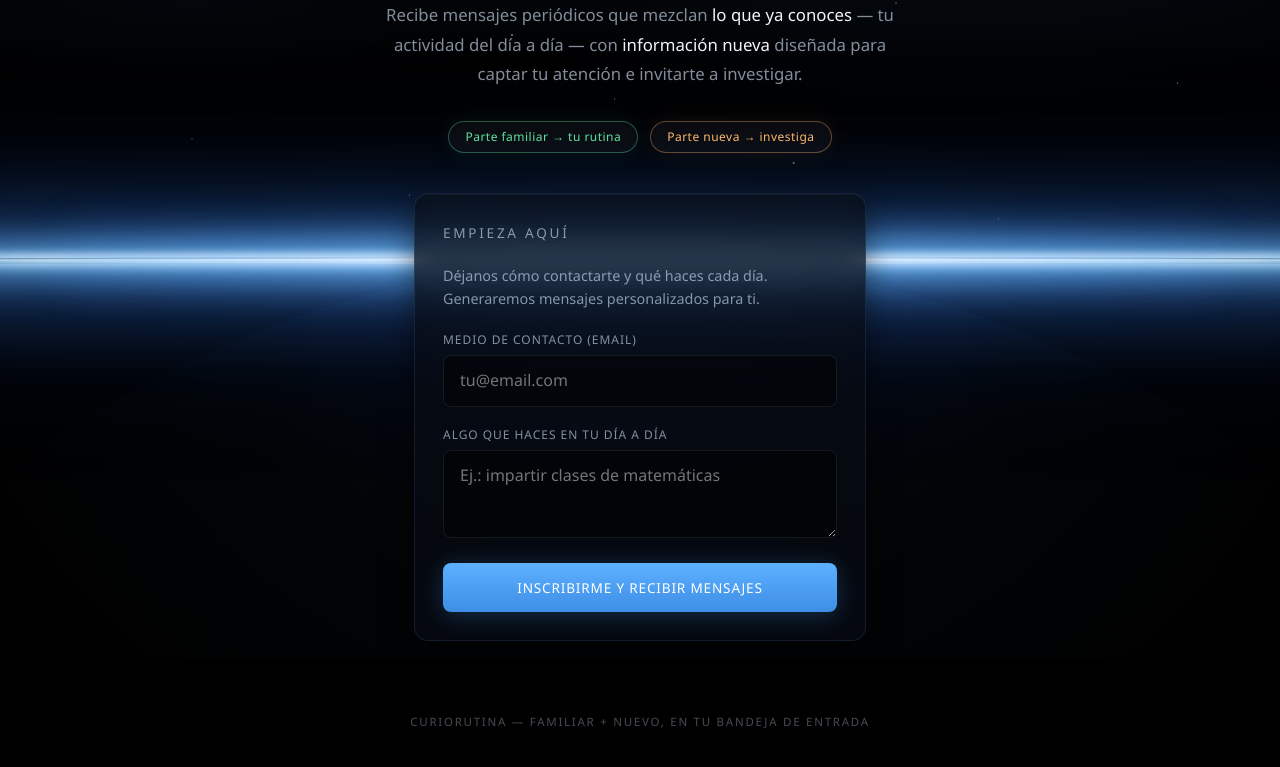
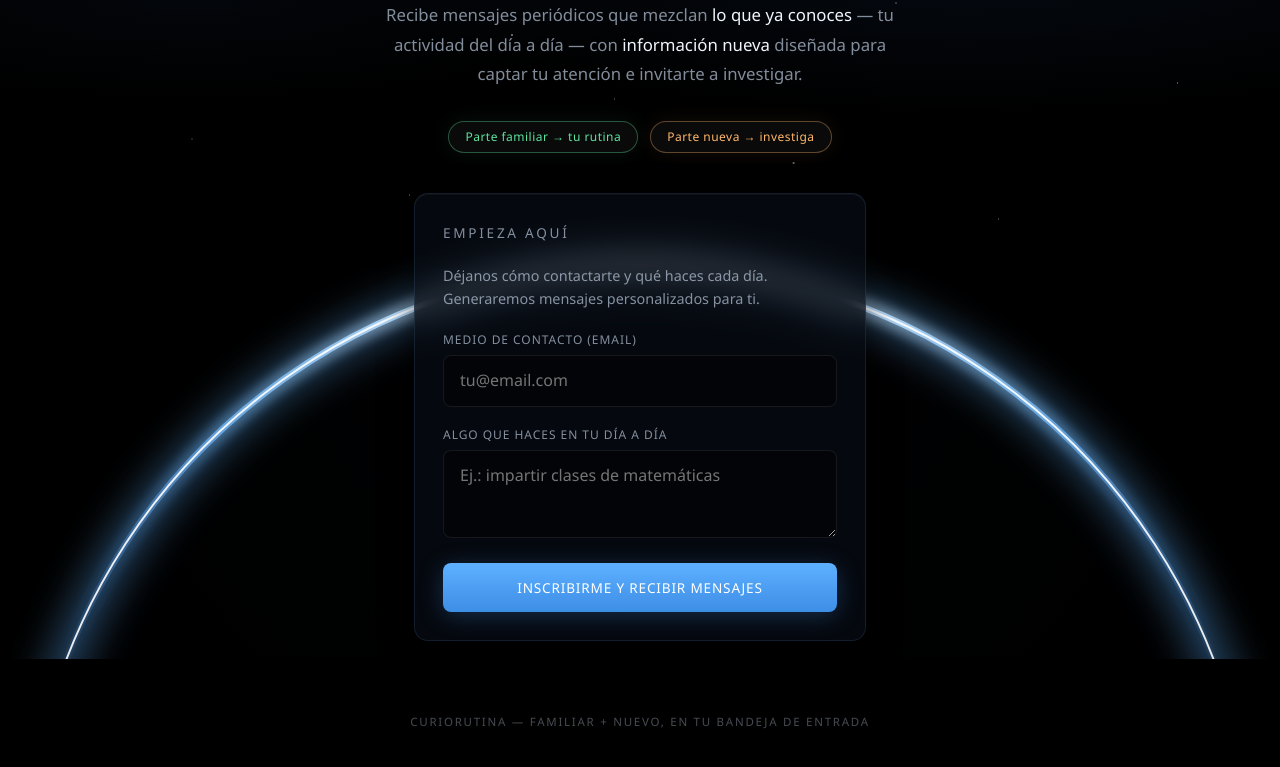
Before and after one commit to Rentrenador/Hmm, a website: page index.html in a window 1280 px wide. Shown: the part 141-908 px from the top of the page. Drawn offline with Linux system fonts and the light colour scheme.

Commit message:
Show 42% Earth circumference arc with curved SVG horizon at center

```diff
--- a/index.html
+++ b/index.html
@@ -56,20 +56,10 @@
         #000000;
     }
 
-    .earth-below {
-      position: absolute;
-      left: 0;
-      right: 0;
-      top: 50vh;
-      bottom: 0;
-      background: #000000;
-    }
-
     .stars {
       position: absolute;
       inset: 0;
-      /* Estrellas sobre el horizonte; la Tierra oscura queda debajo */
-      clip-path: polygon(0 0, 100% 0, 100% 48%, 0 48%);
+      clip-path: polygon(0 0, 100% 0, 100% 46%, 0 46%);
       background-image:
         radial-gradient(1px 1px at 10% 15%, rgba(255,255,255,0.9) 0%, transparent 100%),
         radial-gradient(1px 1px at 25% 8%, rgba(255,255,255,0.7) 0%, transparent 100%),
@@ -106,108 +96,15 @@
         radial-gradient(0.5px 0.5px at 58% 44%, rgba(255,255,255,0.3) 0%, transparent 100%);
     }
 
-    /* Horizonte centrado en el 50% vertical de la pantalla */
-    .earth-container {
-      position: absolute;
-      left: 50%;
-      top: 50vh;
-      transform: translateX(-50%);
-      width: 260vmin;
-      height: 260vmin;
-    }
-
-    .earth-body {
+    /*
+     * Tierra: 42% de la circunferencia visible (151.2° de arco).
+     * Horizonte en el centro vertical (y=500 en viewBox 1000).
+     */
+    .earth-svg {
       position: absolute;
       inset: 0;
-      border-radius: 50%;
-      background:
-        radial-gradient(ellipse 110% 90% at 50% 0%,
-          #0a1018 0%,
-          #050810 8%,
-          #020406 18%,
-          #000000 35%,
-          #000000 100%);
-    }
-
-    /* Arco luminoso en el borde superior del disco = centro de la web */
-    .earth-limb {
-      position: absolute;
-      inset: 0;
-      border-radius: 50%;
-      pointer-events: none;
-    }
-
-    .earth-limb::before {
-      content: '';
-      position: absolute;
-      left: -5%;
-      right: -5%;
-      top: -1px;
-      height: 6px;
-      border-radius: 50%;
-      background: linear-gradient(90deg,
-        transparent 0%,
-        rgba(80, 160, 255, 0.5) 10%,
-        rgba(160, 220, 255, 0.95) 30%,
-        #ffffff 50%,
-        rgba(160, 220, 255, 0.95) 70%,
-        rgba(80, 160, 255, 0.5) 90%,
-        transparent 100%);
-      box-shadow:
-        0 0 12px 4px rgba(180, 220, 255, 0.95),
-        0 0 40px 12px rgba(100, 180, 255, 0.75),
-        0 0 90px 35px rgba(60, 140, 255, 0.45),
-        0 0 160px 60px rgba(40, 100, 220, 0.2);
-    }
-
-    .earth-limb::after {
-      content: '';
-      position: absolute;
-      left: 10%;
-      right: 10%;
-      top: 0;
-      height: 2px;
-      border-radius: 50%;
-      background: linear-gradient(90deg,
-        transparent 0%,
-        rgba(255, 255, 255, 0.85) 25%,
-        #ffffff 50%,
-        rgba(255, 255, 255, 0.85) 75%,
-        transparent 100%);
-    }
-
-    .atmosphere-haze {
-      position: absolute;
-      left: 50%;
-      top: 50vh;
-      transform: translate(-50%, -50%);
-      width: 90vw;
-      height: 12vh;
-      background: radial-gradient(ellipse 100% 100% at 50% 50%,
-        rgba(120, 190, 255, 0.35) 0%,
-        rgba(80, 150, 255, 0.15) 35%,
-        rgba(40, 100, 200, 0.05) 60%,
-        transparent 80%);
-      filter: blur(18px);
-    }
-
-    .horizon-curve {
-      position: absolute;
-      left: 50%;
-      top: 50vh;
-      transform: translate(-50%, -50%);
-      width: 110vw;
-      height: 4px;
-      border-radius: 50%;
-      background: linear-gradient(90deg,
-        transparent 0%,
-        rgba(200, 230, 255, 0.4) 20%,
-        rgba(255, 255, 255, 0.9) 50%,
-        rgba(200, 230, 255, 0.4) 80%,
-        transparent 100%);
-      box-shadow:
-        0 0 8px 2px #fff,
-        0 0 30px 8px rgba(120, 200, 255, 0.8);
+      width: 100%;
+      height: 100%;
     }
 
     /* --- Content layer --- */
@@ -446,24 +343,83 @@
         font-size: 1.6rem;
         letter-spacing: 0.2em;
       }
-      .earth-container {
-        width: 300vmin;
-        height: 300vmin;
-      }
     }
   </style>
 </head>
 <body>
   <div class="space-scene" aria-hidden="true">
     <div class="space-above"></div>
-    <div class="earth-below"></div>
     <div class="stars"></div>
-    <div class="earth-container">
-      <div class="earth-body"></div>
-      <div class="earth-limb"></div>
-    </div>
-    <div class="horizon-curve"></div>
-    <div class="atmosphere-haze"></div>
+    <!--
+      Arco visible = 42% de 360° = 151.2° (±75.6° desde el cénit).
+      Centro (500,980), radio 480 → cénit en y=500 (centro de pantalla).
+    -->
+    <svg class="earth-svg" viewBox="0 0 1000 1000" preserveAspectRatio="xMidYMid slice" xmlns="http://www.w3.org/2000/svg">
+      <defs>
+        <radialGradient id="earthSurface" cx="50%" cy="0%" r="95%">
+          <stop offset="0%" stop-color="#141c28"/>
+          <stop offset="12%" stop-color="#080e16"/>
+          <stop offset="35%" stop-color="#020408"/>
+          <stop offset="100%" stop-color="#000000"/>
+        </radialGradient>
+        <linearGradient id="limbGradient" x1="0%" y1="0%" x2="100%" y2="0%">
+          <stop offset="0%" stop-color="rgba(80,160,255,0)"/>
+          <stop offset="15%" stop-color="rgba(120,190,255,0.7)"/>
+          <stop offset="35%" stop-color="rgba(210,235,255,0.95)"/>
+          <stop offset="50%" stop-color="#ffffff"/>
+          <stop offset="65%" stop-color="rgba(210,235,255,0.95)"/>
+          <stop offset="85%" stop-color="rgba(120,190,255,0.7)"/>
+          <stop offset="100%" stop-color="rgba(80,160,255,0)"/>
+        </linearGradient>
+        <filter id="limbGlow" x="-30%" y="-30%" width="160%" height="160%">
+          <feGaussianBlur in="SourceGraphic" stdDeviation="6" result="blur"/>
+          <feMerge>
+            <feMergeNode in="blur"/>
+            <feMergeNode in="blur"/>
+            <feMergeNode in="SourceGraphic"/>
+          </feMerge>
+        </filter>
+        <filter id="atmoHaze" x="-50%" y="-50%" width="200%" height="200%">
+          <feGaussianBlur stdDeviation="14"/>
+        </filter>
+        <!-- Clip: solo el 42% del arco superior visible -->
+        <clipPath id="visibleArcClip">
+          <path d="M 36 862 A 480 480 0 0 1 964 862 L 1000 1000 L 0 1000 Z"/>
+        </clipPath>
+      </defs>
+
+      <!-- Disco terrestre (negro) recortado al arco visible -->
+      <circle cx="500" cy="980" r="480" fill="url(#earthSurface)" clip-path="url(#visibleArcClip)"/>
+      <circle cx="500" cy="980" r="480" fill="#000000" clip-path="url(#visibleArcClip)" opacity="0.85"/>
+
+      <!-- Resplandor atmosférico siguiendo la curva -->
+      <path
+        d="M 36 862 A 480 480 0 0 1 964 862"
+        fill="none"
+        stroke="rgba(100,180,255,0.35)"
+        stroke-width="28"
+        filter="url(#atmoHaze)"
+      />
+
+      <!-- Borde iluminado (limb) — 42% de circunferencia -->
+      <path
+        d="M 36 862 A 480 480 0 0 1 964 862"
+        fill="none"
+        stroke="url(#limbGradient)"
+        stroke-width="5"
+        stroke-linecap="round"
+        filter="url(#limbGlow)"
+      />
+
+      <!-- Núcleo brillante del horizonte -->
+      <path
+        d="M 36 862 A 480 480 0 0 1 964 862"
+        fill="none"
+        stroke="rgba(255,255,255,0.9)"
+        stroke-width="1.5"
+        stroke-linecap="round"
+      />
+    </svg>
   </div>
 
   <div class="content">
```
